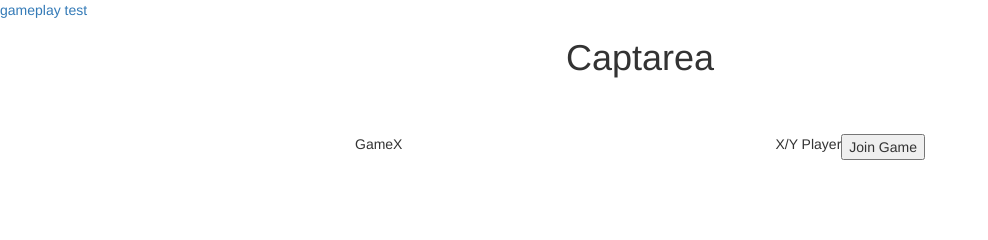
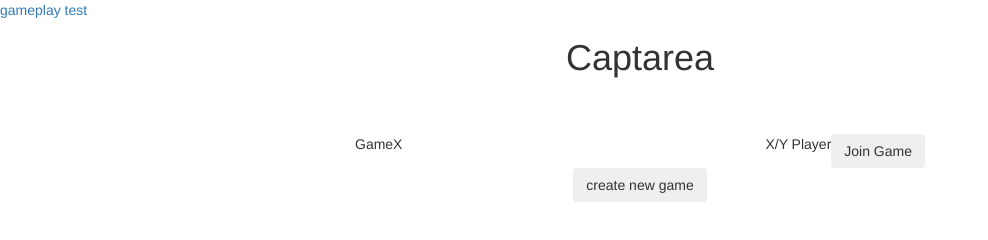
Before and after one commit to itpprojektcraftstore/Captarea, a plain HTML site: page public/browse.html in a window 1280 px wide. Shown: the whole page, without its empty margins (0-988 px from the left). Drawn offline with nearby package versions, Linux system fonts and the light colour scheme; some packages are replaced by stand-ins of ours.

Commit message:
join game btn

```diff
--- a/public/browse.html
+++ b/public/browse.html
@@ -39,9 +39,10 @@
         <br>
         <div id="gameX" class="gamebrowse container">
             <p style="display:inline;">GameX</p>
-            <button onclick="" style="float:right;">Join Game</button>
+            <button onclick="" class="btn" style="float:right;">Join Game</button>
             <p style="float:right;">X/Y Player</p>
         </div>
+        <button onclick="" class="center btn">create new game</button>
 
 
     </div>
```
